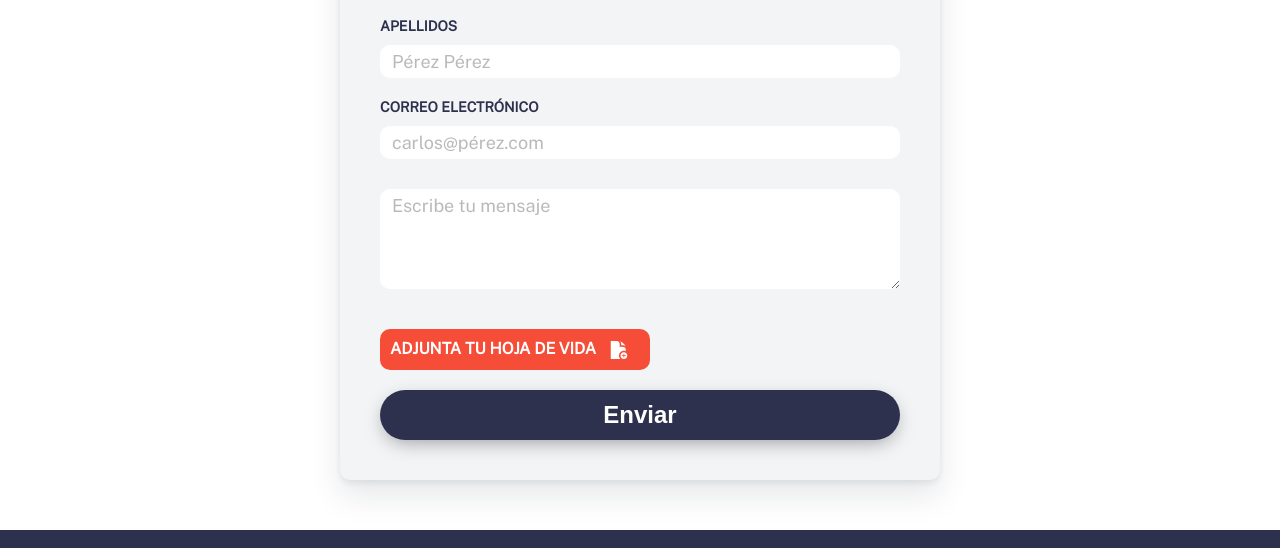
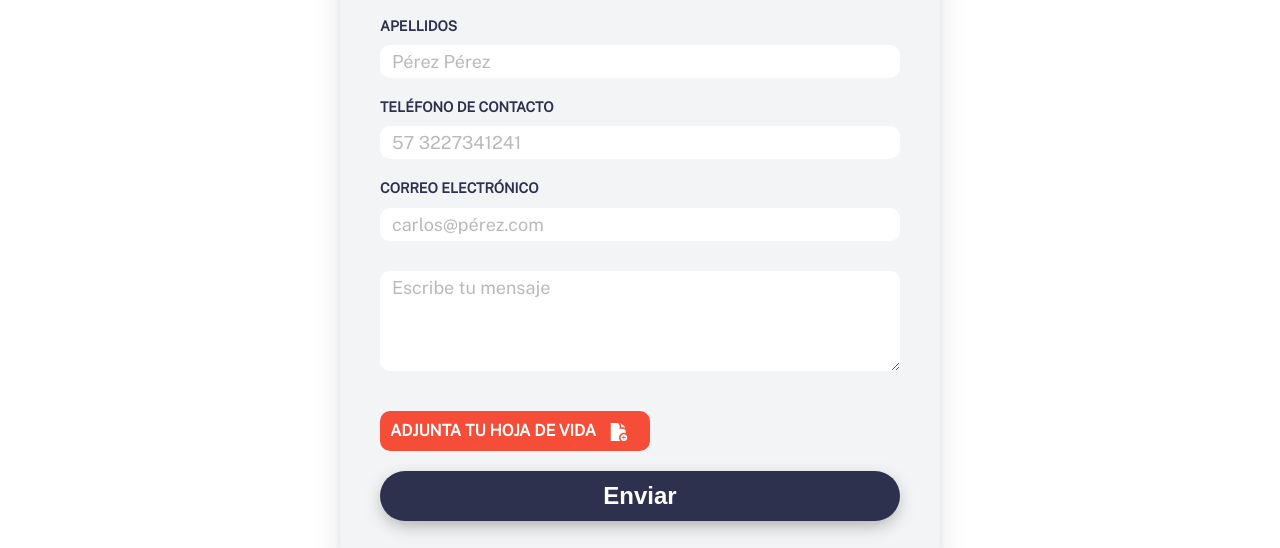
Before and after one commit to Konigj/website-oesas, a website: page ofertas.html in a window 1280 px wide. Shown: the part 1422-1970 px from the top of the page. Drawn offline with nearby package versions, Linux system fonts and the light colour scheme.

Commit message:
added tel field

```diff
--- a/ofertas.html
+++ b/ofertas.html
@@ -129,6 +129,9 @@
               <label class="label" for="lastnaem">Apellidos</label>
               <input class="lastname" type="text" name="lastname" placeholder="Pérez Pérez" required>
 
+              <label class="label" for="tel">Teléfono de contacto</label>
+              <input  class="tel" type="tel" name="tel" placeholder="57 3227341241" maxlength="14" minlength="7" required>
+
               <label class="label" for="email">Correo electrónico</label>
               <input  class="email" type="email" name="email" placeholder="carlos@pérez.com" required>
 
```
